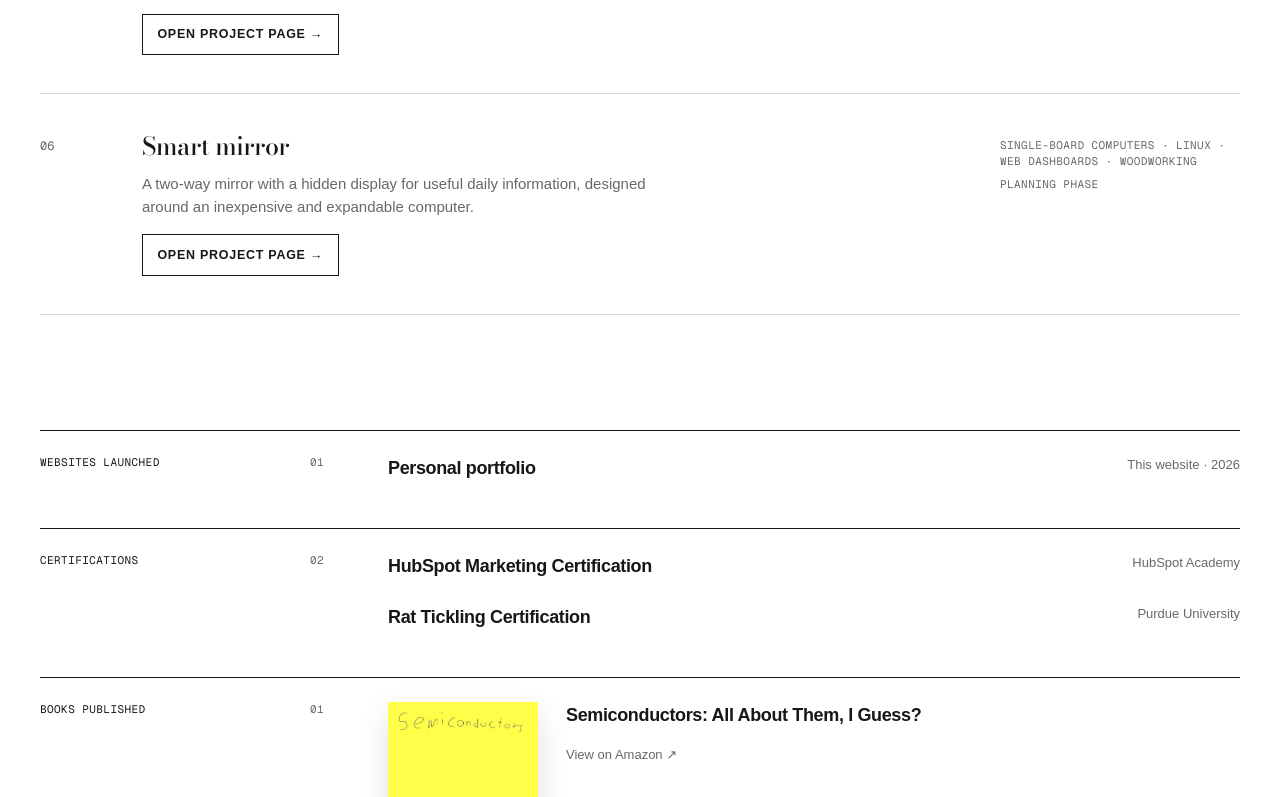
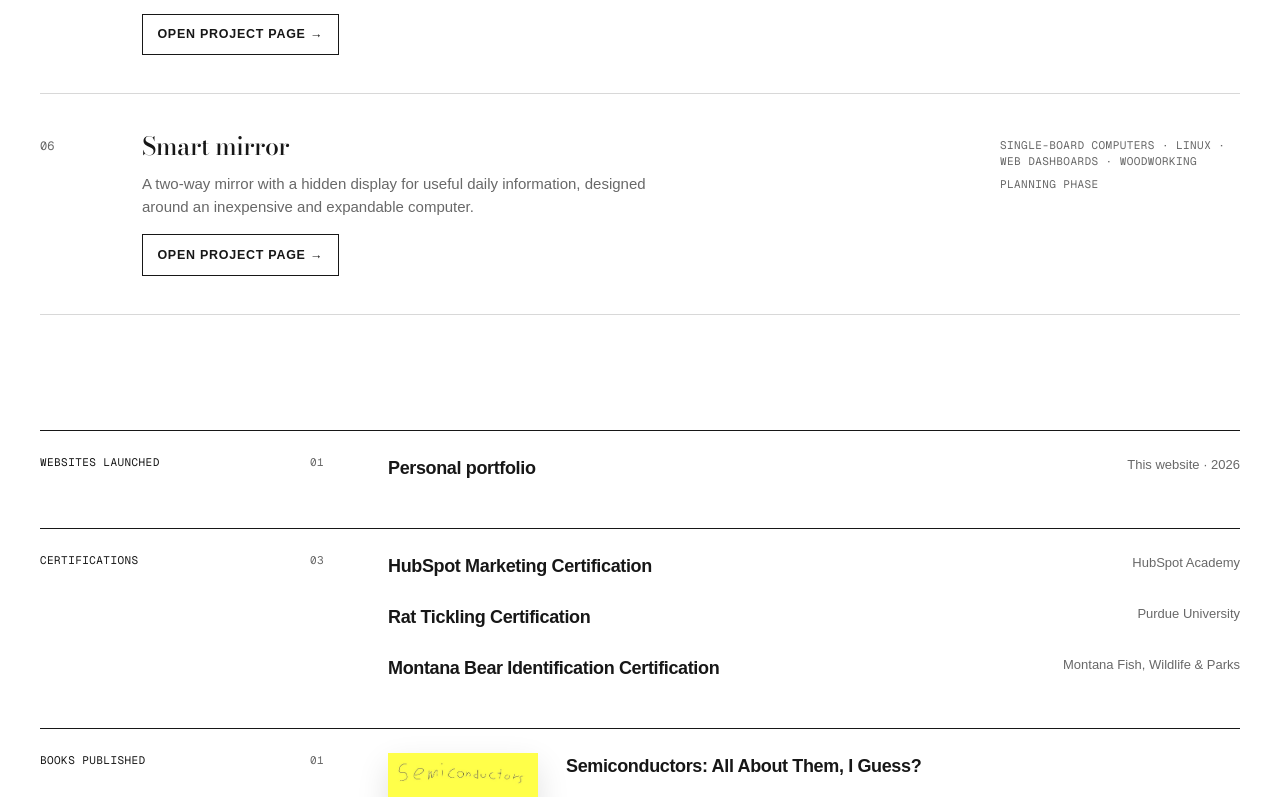
Before and after one commit to WHYDOESTHISWORLDEXIST/stefan-portfolio, a Next.js app: page / in a window 1280 px wide. Shown: the part 2000-2797 px from the top of the page. Built offline with nearby package versions, Linux system fonts and the light colour scheme; a web font is replaced by a local one.

Commit message:
Add Montana bear identification certification

```diff
--- a/app/certifications/page.tsx
+++ b/app/certifications/page.tsx
@@ -13,6 +13,7 @@ export default function CertificationsPage() {
     <TopicShell eyebrow="Credentials" title="Certifications" intro="Formal and informal courses I have completed while following my curiosity across marketing, science, and technology.">
       <article className="topicEntry"><span>01</span><div><h2>HubSpot Marketing Certification</h2><p>HubSpot Academy</p><p className="topicNote">Coursework in the principles and tools used to plan, communicate, and measure digital marketing.</p></div></article>
       <article className="topicEntry"><span>02</span><div><h2>Rat Tickling Certification</h2><p>Purdue University</p><p className="topicNote">Training in a research-backed handling and enrichment technique intended to improve rat welfare.</p></div></article>
+      <article className="topicEntry"><span>03</span><div><h2>Montana Bear Identification Certification</h2><p>Montana Fish, Wildlife &amp; Parks</p><p className="topicNote">Training in distinguishing black bears from grizzly bears using physical features and field observations.</p></div></article>
     </TopicShell>
   );
 }
--- a/app/page.tsx
+++ b/app/page.tsx
@@ -9,7 +9,7 @@ export default function Home() {
       </nav>
       <div className="topicBar" aria-label="Portfolio topics">
         <div className="shell topicBarInner">
-          <a href="/certifications"><span>Certifications</span><strong>2</strong></a>
+          <a href="/certifications"><span>Certifications</span><strong>3</strong></a>
           <a href="/books"><span>Books published</span><strong>1</strong></a>
           <a href="/websites"><span>Websites launched</span><strong>2</strong></a>
           <a href="/projects"><span>Current projects</span><strong>{projects.length}</strong></a>
@@ -46,9 +46,10 @@ export default function Home() {
           <div className="recordEntry"><strong>Personal portfolio</strong><span>This website · 2026</span></div>
         </div>
         <div className="recordBlock" id="certifications">
-          <div className="recordTitle"><p>Certifications</p><span>02</span></div>
+          <div className="recordTitle"><p>Certifications</p><span>03</span></div>
           <div className="recordEntry"><strong>HubSpot Marketing Certification</strong><span>HubSpot Academy</span></div>
           <div className="recordEntry"><strong>Rat Tickling Certification</strong><span>Purdue University</span></div>
+          <div className="recordEntry"><strong>Montana Bear Identification Certification</strong><span>Montana Fish, Wildlife &amp; Parks</span></div>
         </div>
         <div className="recordBlock" id="books">
           <div className="recordTitle"><p>Books published</p><span>01</span></div>
```
